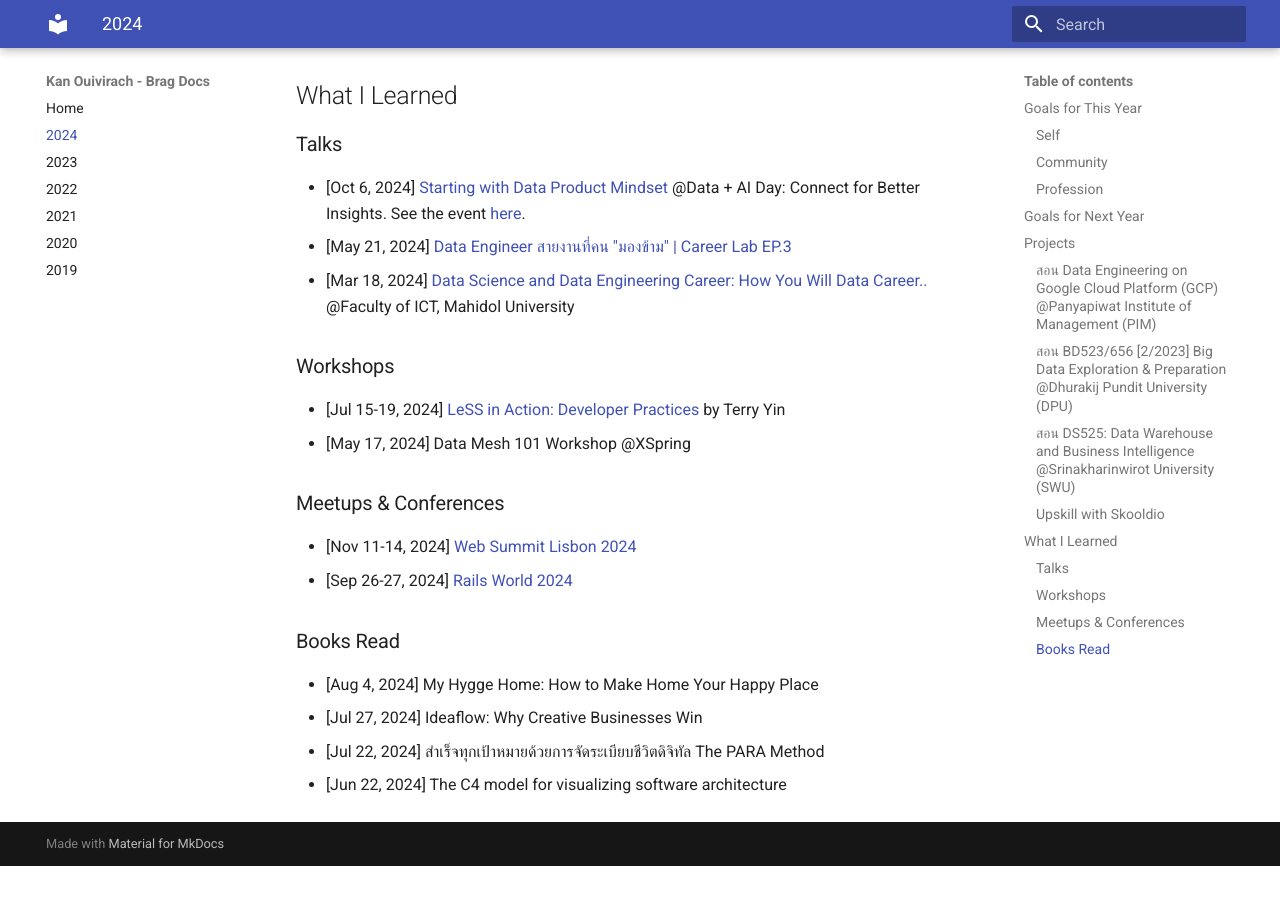
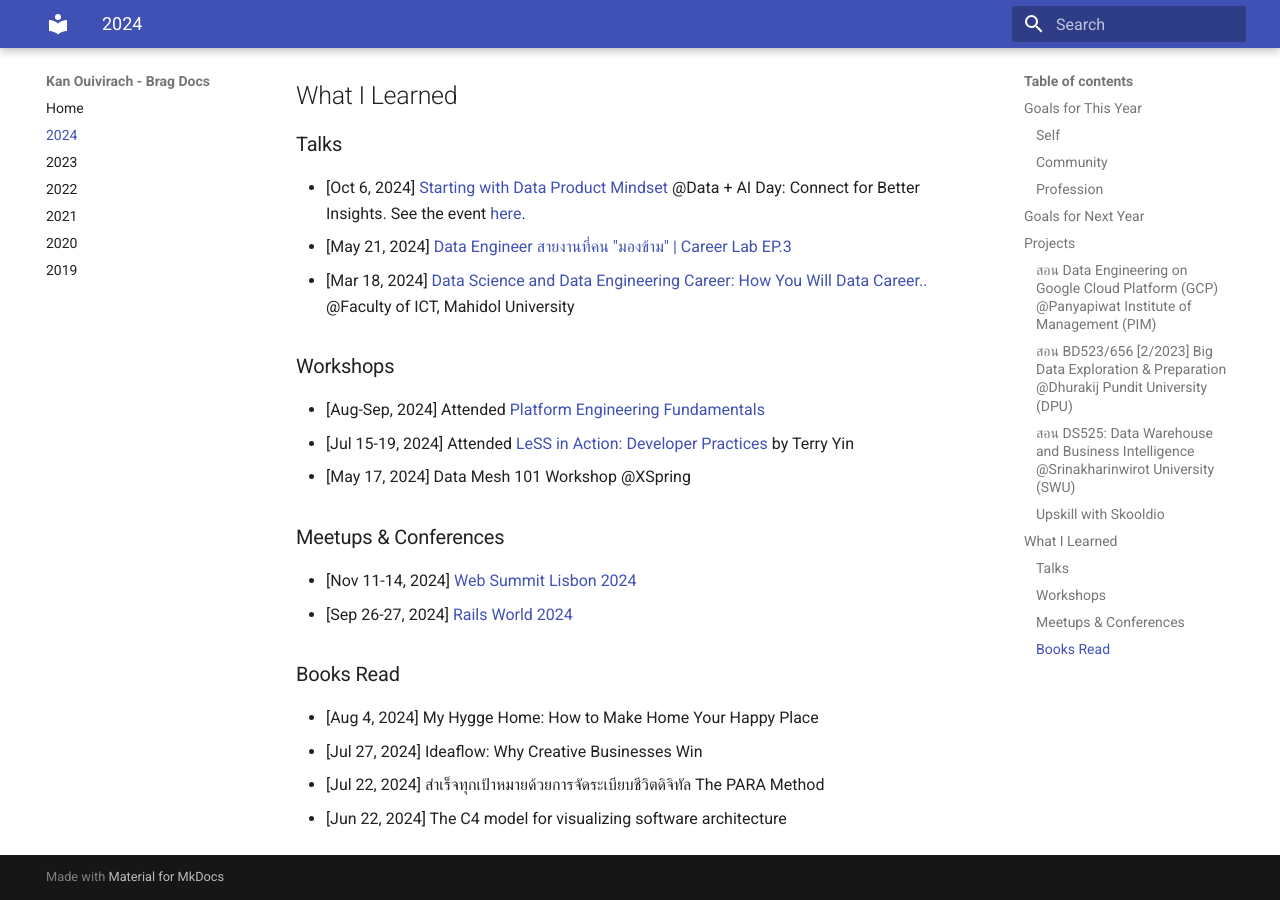
Before and after one commit to zkan/brag-documents, an MkDocs documentation site: the page built from docs/2024.md, in a window 1280 px wide and 900 px high, scrolled down 2191 px. Built offline with MkDocs 1.6.1 and Material for MkDocs 9.7.7, drawn with Linux system fonts in a browser that asks for light colours; before the commit the page ends 3057 px from its top, so only the background shows below that.

Commit message:
Add platform engineering fundamentals course

```diff
--- a/docs/2024.md
+++ b/docs/2024.md
@@ -89,9 +89,11 @@ Career..](https://docs.google.com/presentation/d/1AYbV8OX-Ndmog5NtdjzpI-vbhGb6OY
 
 ### Workshops
 
-* [Jul 15-19, 2024] [LeSS in Action: Developer
-  Practices](https://less.works/course-details/less-in-action-developer-practices-odds-team-bangkok-3883)
-  by Terry Yin
+* [Aug-Sep, 2024] Attended [Platform Engineering
+Fundamentals](https://platformengineering.org/fundamentals)
+* [Jul 15-19, 2024] Attended [LeSS in Action: Developer
+Practices](https://less.works/course-details/less-in-action-developer-practices-odds-team-bangkok-3883)
+by Terry Yin
 * [May 17, 2024] Data Mesh 101 Workshop @XSpring
 
 ### Meetups & Conferences
```
